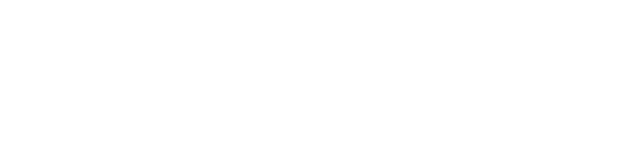
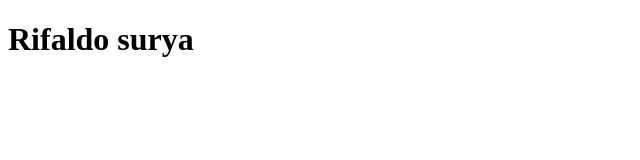
Before and after one commit to leesigma/Tugas_kelompok1, a plain HTML site: page index.html in a window 1280 px wide. Shown: the whole page, without its empty margins (0-640 px from the left). Drawn offline with Linux system fonts and the light colour scheme.

Commit message:
index.html

```diff
--- a/index.html
+++ b/index.html
@@ -6,6 +6,6 @@
     <title>Document</title>
 </head>
 <body>
-
+    <h1>Rifaldo surya</h1>
 </body>
 </html>
```
